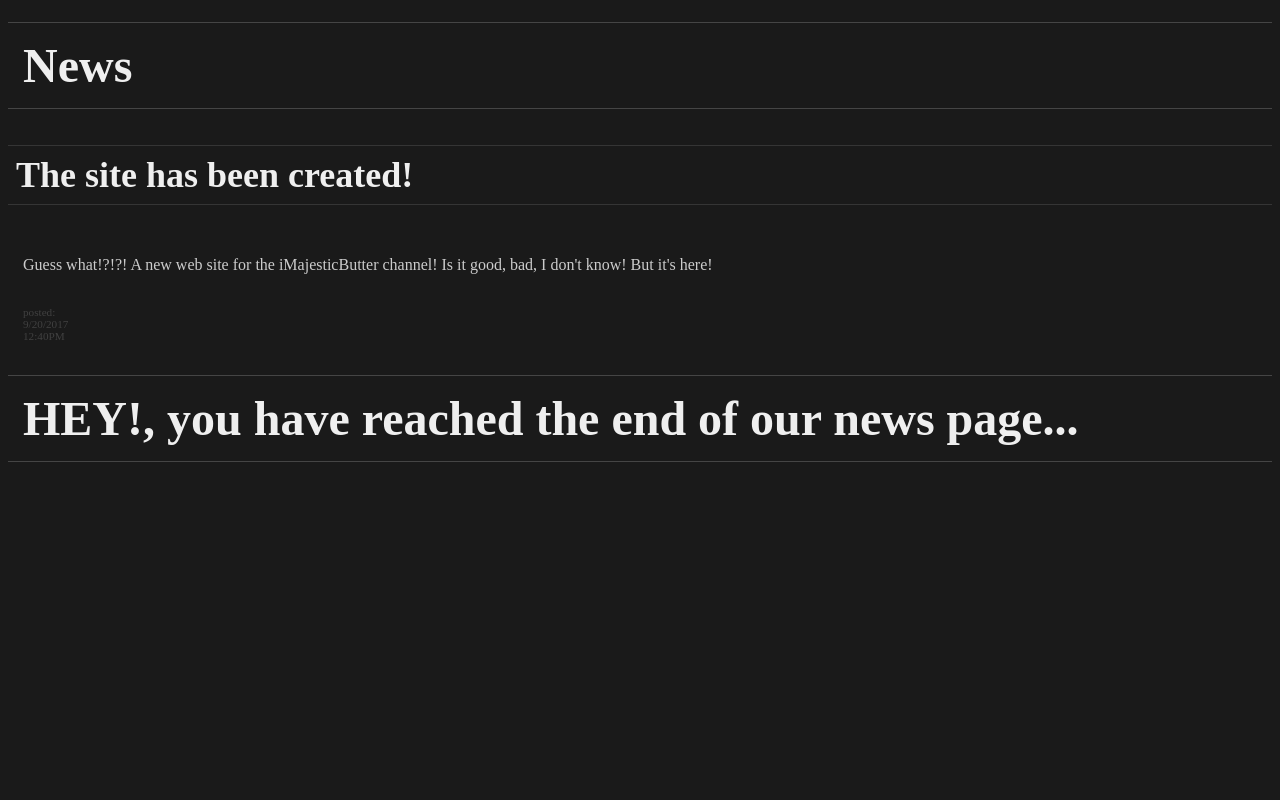
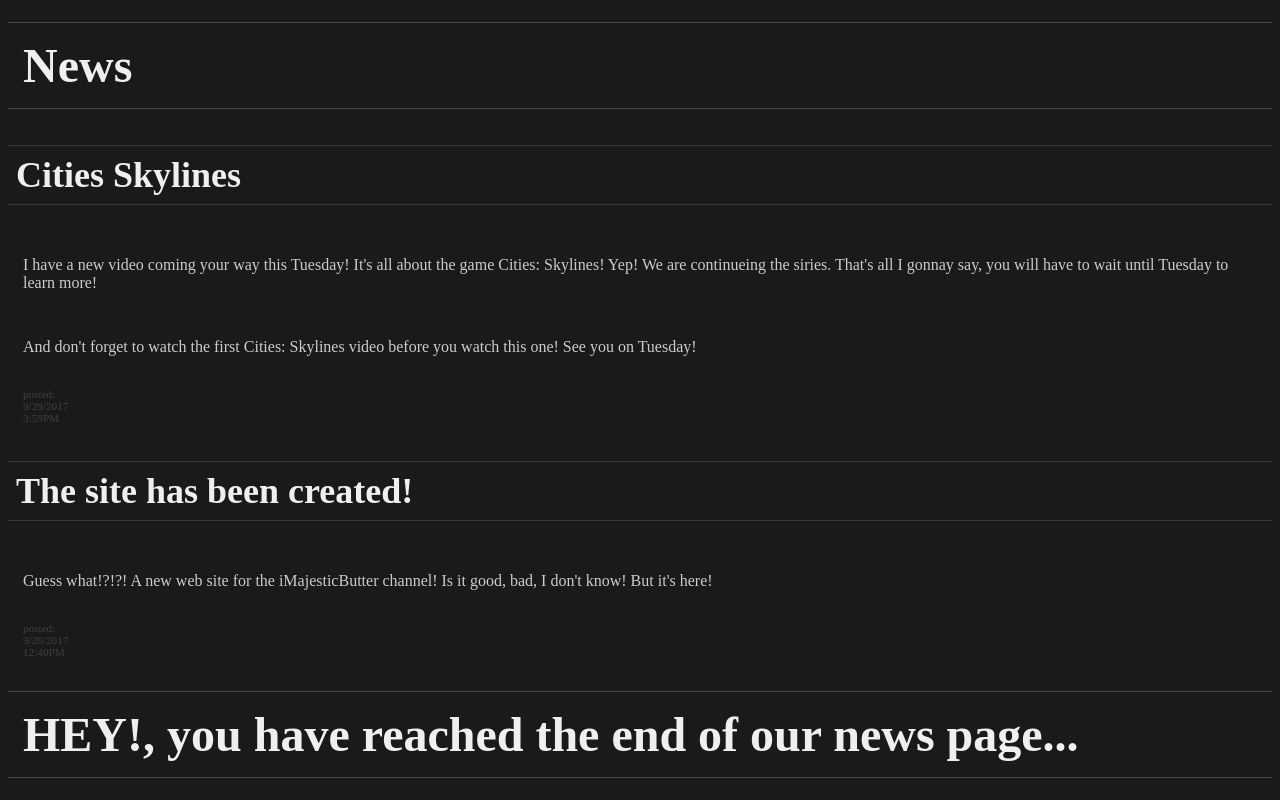
Before and after one commit to iMajesticButter/iMajesticButter.github.io, a plain HTML site: page index.html in a window 1280 px wide. Shown: the part 1025-1825 px from the top of the page. Before the commit the page ends 1519 px from the top, so only its background shows below. Drawn offline with Linux system fonts and the light colour scheme.

Commit message:
scheduled commit

```diff
--- a/index.html
+++ b/index.html
@@ -63,6 +63,15 @@ j=d.createElement(s),dl=l!='dataLayer'?'&l='+l:'';j.async=true;j.src=
 
 		<h1>News</h1>
 
+		<h3>Cities Skylines</h2>
+		<p>I have a new video coming your way this Tuesday!  It's all about the game Cities: Skylines!  Yep!  We are continueing the siries.  That's all I gonnay say, you will have to wait until Tuesday to learn more!</p>
+		<p>And don't forget to watch the first Cities: Skylines video before you watch this one!  See you on Tuesday!</p>
+		<p class="date">
+			posted:<br>
+			9/29/2017<br>
+			3:59PM
+		</p>
+
 		<!--the first post to the site-->
 		<h3>The site has been created!</h2>
 		<p>Guess what!?!?!  A new web site for the iMajesticButter channel!
```
